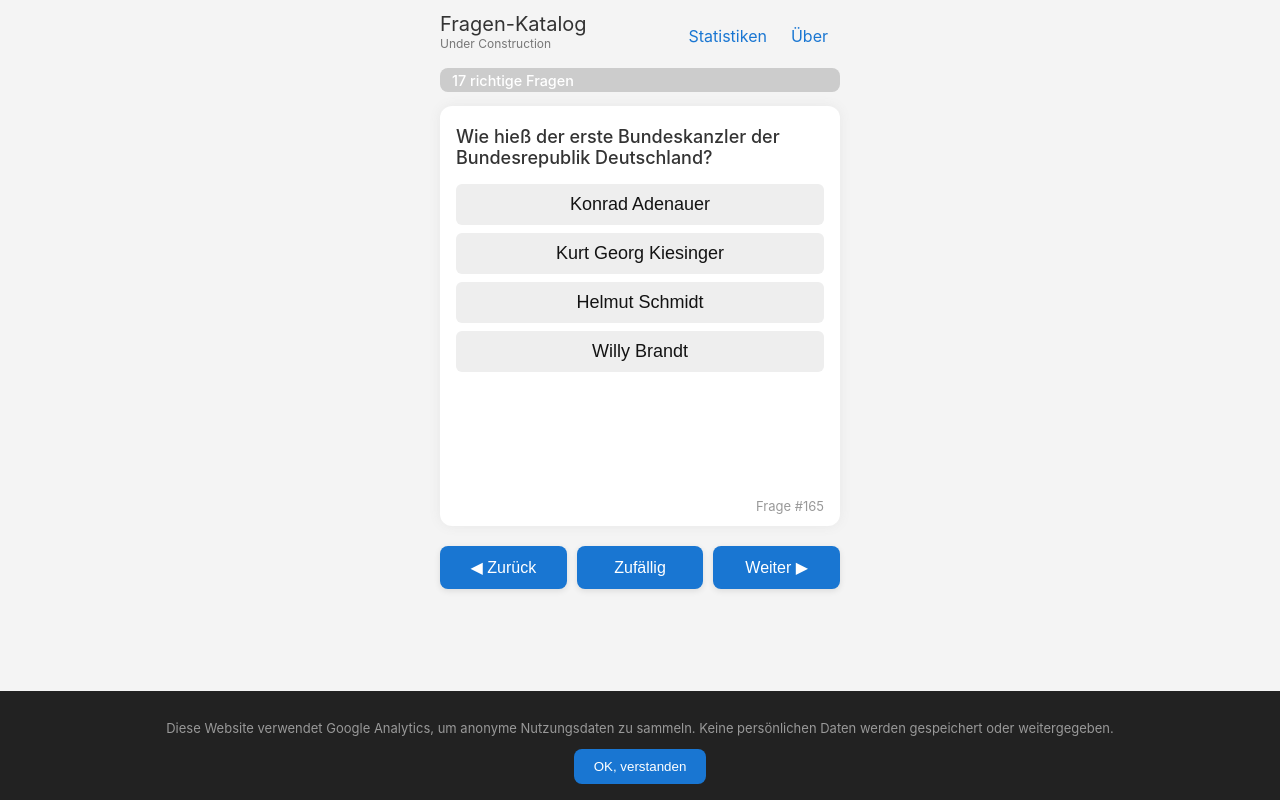
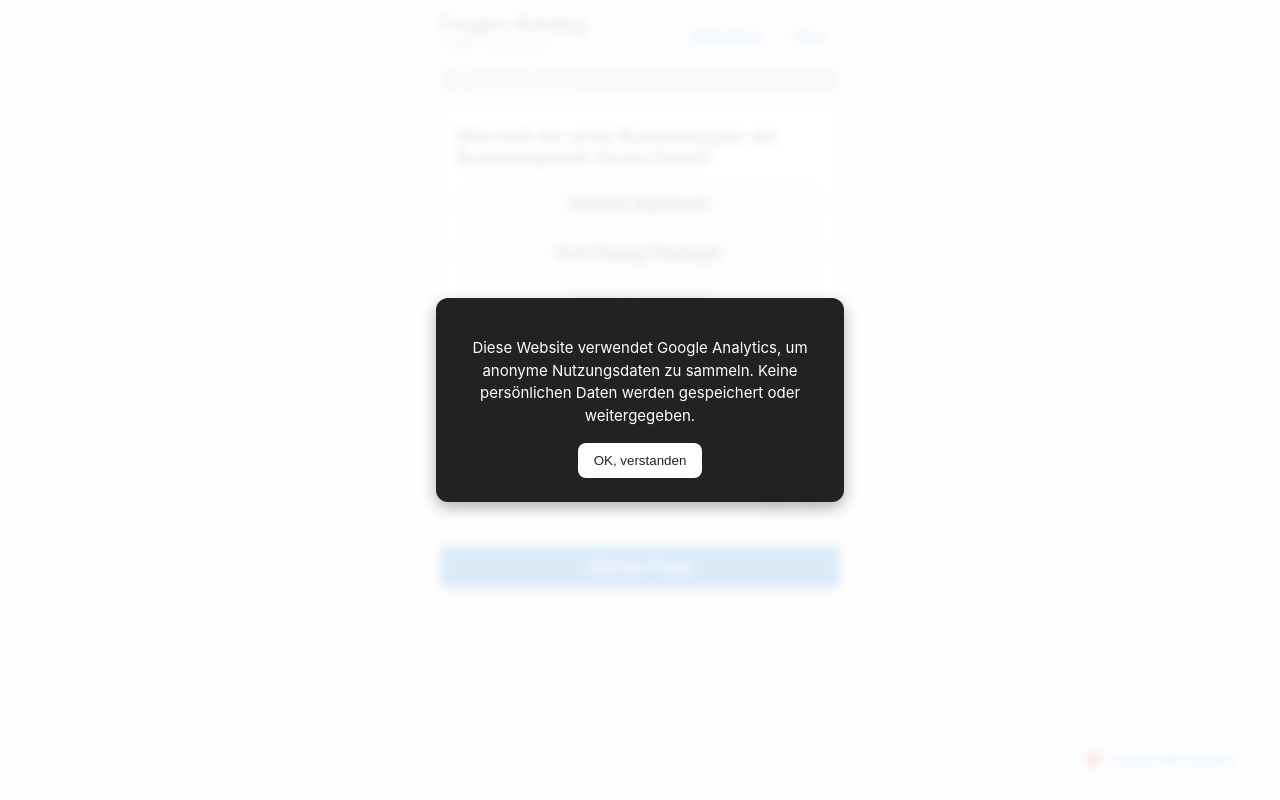
Before and after one commit to roieshalom/fragen-katalog-v2, a React (Vite) app: page / in a window 1280 px wide. Built offline with nearby package versions, Linux system fonts and the light colour scheme.

Commit message:
Update: replace cookie banner with centered modal

```diff
--- a/src/App.jsx
+++ b/src/App.jsx
@@ -194,18 +194,17 @@ export default function App() {
               imageId={questions[currentQuestion]?.imageId}
             />
             <div className="controls">
-              <button className="controls-button" onClick={prevQuestion}>◀︎ Zurück</button>
-              <button className="controls-button" onClick={randomQuestion}>Zufällig</button>
   <button
     className="controls-button"
     onClick={() => {
       logAnalyticsEvent("next_question_clicked");
-                  nextQuestion();
+      randomQuestion();
     }}
   >
-                Weiter ▶︎
+    Nächste Frage
   </button>
 </div>
+
             <div style={{ height: "10px" }} />
           </>
         )}
--- a/src/CustomConsent.jsx
+++ b/src/CustomConsent.jsx
@@ -32,31 +32,46 @@ export default function CustomConsent() {
     <div
       style={{
         position: "fixed",
-        bottom: 0,
-        width: "100%",
+        inset: 0,
+        backgroundColor: "rgba(255, 255, 255, 0.85)",
+        backdropFilter: "blur(5px)",
+        zIndex: 9999,
+        display: "flex",
+        justifyContent: "center",
+        alignItems: "center",
+        padding: "1rem",
+      }}
+    >
+      <div
+        style={{
           background: "#222",
           color: "white",
-        padding: "1rem",
-        zIndex: 1200,
+          borderRadius: "12px",
+          padding: "24px",
+          maxWidth: "360px",
           textAlign: "center",
+          boxShadow: "0 6px 16px rgba(0,0,0,0.3)",
         }}
       >
-      <p className="text-sm mb-2">
-        Diese Website verwendet Google Analytics, um anonyme Nutzungsdaten zu sammeln. Keine persönlichen Daten werden gespeichert oder weitergegeben.
+        <p style={{ marginBottom: "16px", fontSize: "15px", lineHeight: 1.5 }}>
+          Diese Website verwendet Google Analytics, um anonyme Nutzungsdaten zu sammeln.
+          Keine persönlichen Daten werden gespeichert oder weitergegeben.
         </p>
         <button
           onClick={handleAccept}
           style={{
-          backgroundColor: "var(--color-primary)",
-          color: "white",
+            padding: "10px 16px",
+            fontWeight: "500",
+            backgroundColor: "white",
+            color: "#222",
+            borderRadius: "8px",
             border: "none",
-          padding: "10px 20px",
-          borderRadius: "8px",
             cursor: "pointer",
           }}
         >
           OK, verstanden
         </button>
       </div>
+    </div>
   );
 }
```
Lines whose indentation alone changed are shown as unchanged.
